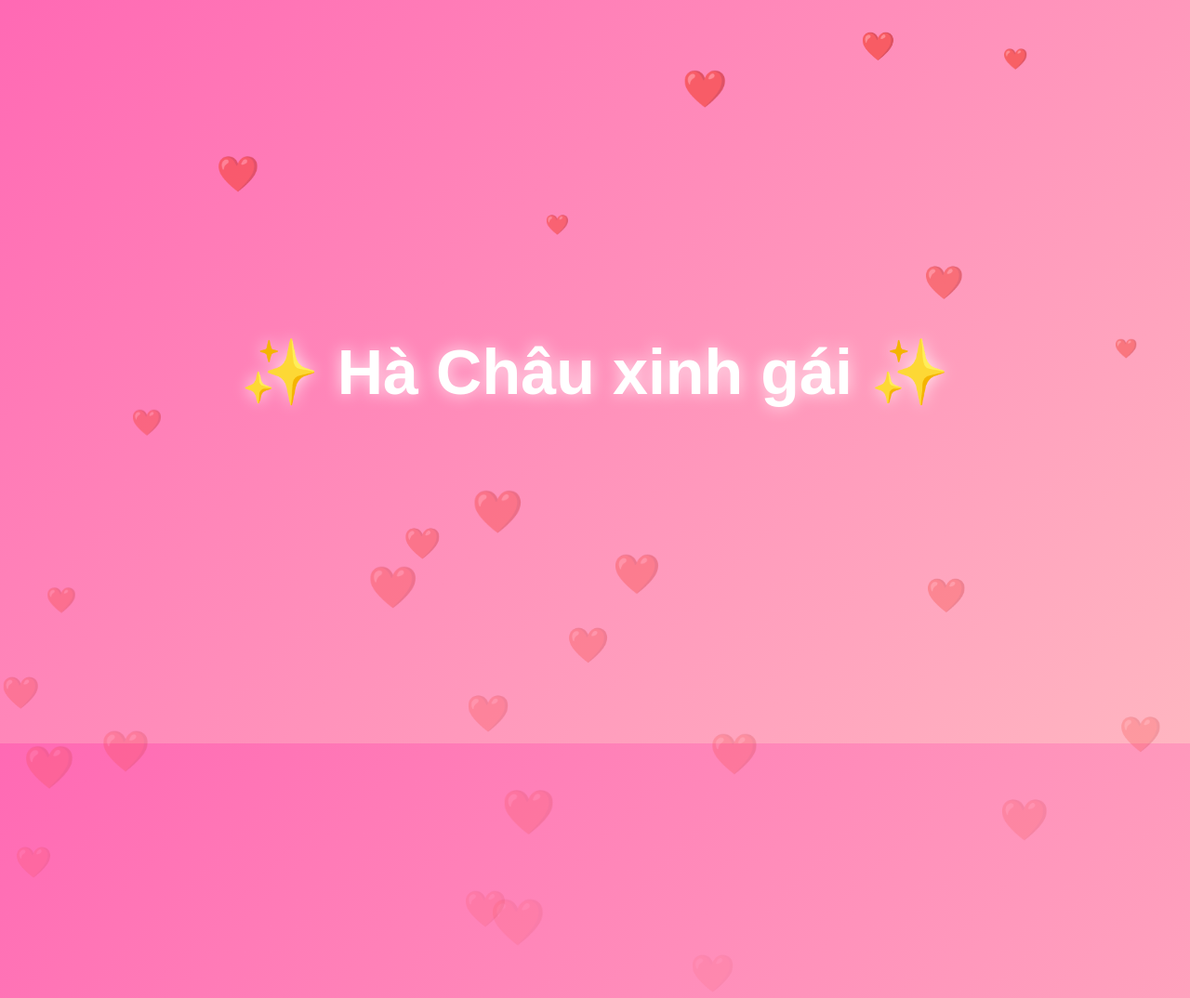
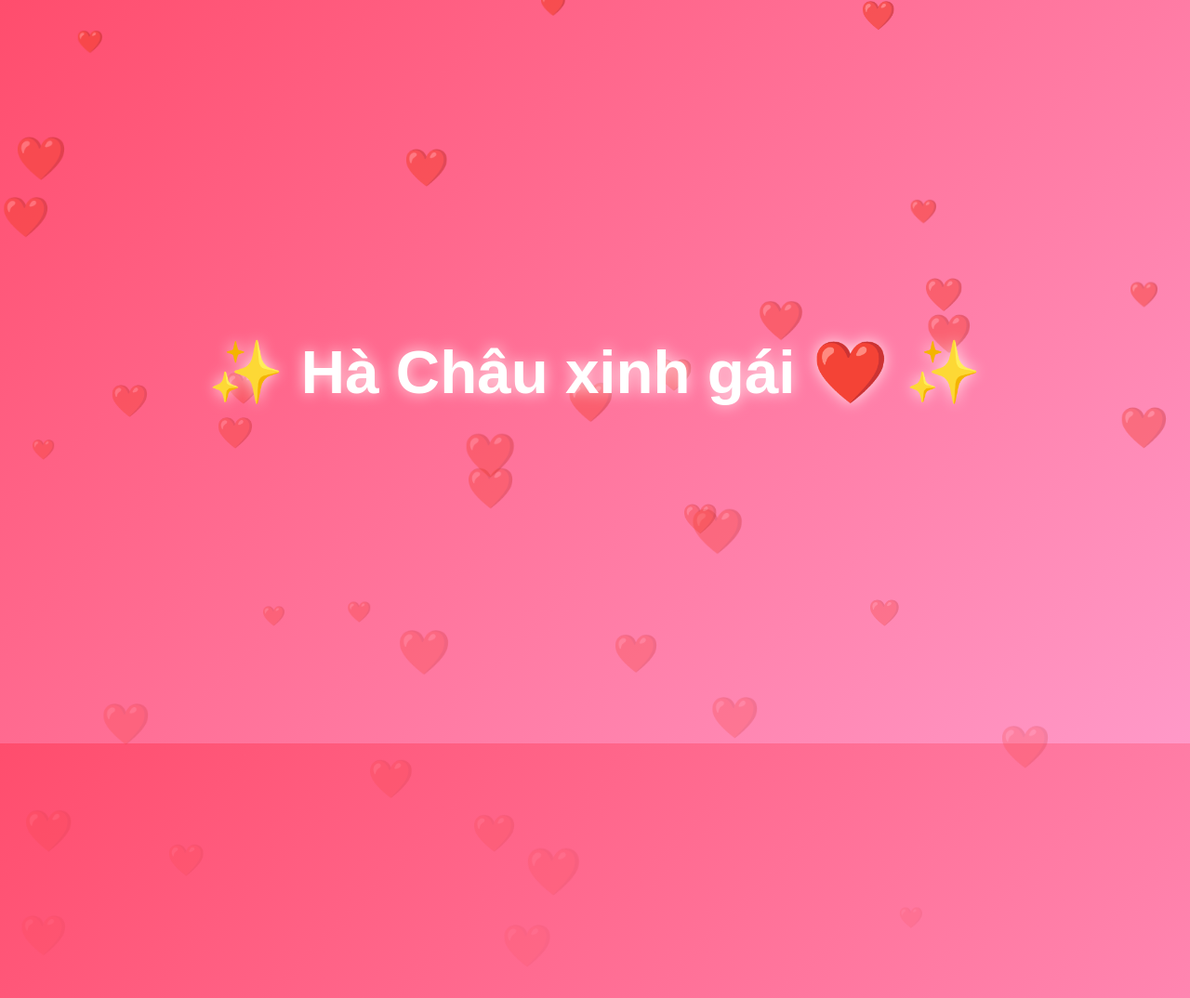
Before and after one commit to hau1108/hachau, a plain HTML site: page index.html in a window 1280 px wide. Shown: the top 1074 px of the page at 93% size. Drawn offline with Linux system fonts and the light colour scheme.

Commit message:
Update index.html
Updated styling and content for improved aesthetics and user engagement.

```diff
--- a/index.html
+++ b/index.html
@@ -3,36 +3,42 @@
 <head>
   <meta charset="UTF-8">
   <meta name="viewport" content="width=device-width, initial-scale=1.0">
-<title>Bất ngờ ❤️</title>
+  <title>💖</title>
 
   <style>
+    *{
+      margin:0;
+      padding:0;
+      box-sizing:border-box;
+    }
+
     body{
-    margin:0;
-    height:100vh;
       display:flex;
       justify-content:center;
       align-items:center;
-    background:linear-gradient(135deg,#ff69b4,#ffb6c1);
+      height:100vh;
+      background:linear-gradient(135deg,#ff4d6d,#ff99c8);
       overflow:hidden;
       font-family:Arial,sans-serif;
     }
 
     h1{
-    color:white;
+      color:#fff;
       font-size:60px;
+      text-align:center;
       text-shadow:0 0 15px rgba(255,255,255,.8);
-    animation:zoom 1.5s infinite alternate;
+      animation:pulse 1.5s infinite alternate;
+      z-index:1;
     }
 
-@keyframes zoom{
+    @keyframes pulse{
       from{transform:scale(1);}
-    to{transform:scale(1.15);}
+      to{transform:scale(1.1);}
     }
 
     .heart{
       position:absolute;
       color:red;
-    font-size:25px;
       animation:fly 5s linear infinite;
     }
 
@@ -51,16 +57,16 @@ h1{
 
 <body>
 
-<h1>✨ Hà Châu xinh gái ✨</h1>
+<h1>✨ Hà Châu xinh gái ❤️ ✨</h1>
 
 <script>
-for(let i=0;i<40;i++){
+for(let i=0;i<50;i++){
   const heart=document.createElement("div");
   heart.className="heart";
   heart.innerHTML="❤️";
   heart.style.left=Math.random()*100+"vw";
-    heart.style.animationDelay=Math.random()*5+"s";
   heart.style.fontSize=(20+Math.random()*30)+"px";
+  heart.style.animationDelay=(Math.random()*5)+"s";
   document.body.appendChild(heart);
 }
 </script>
```
Lines whose indentation alone changed are shown as unchanged.
